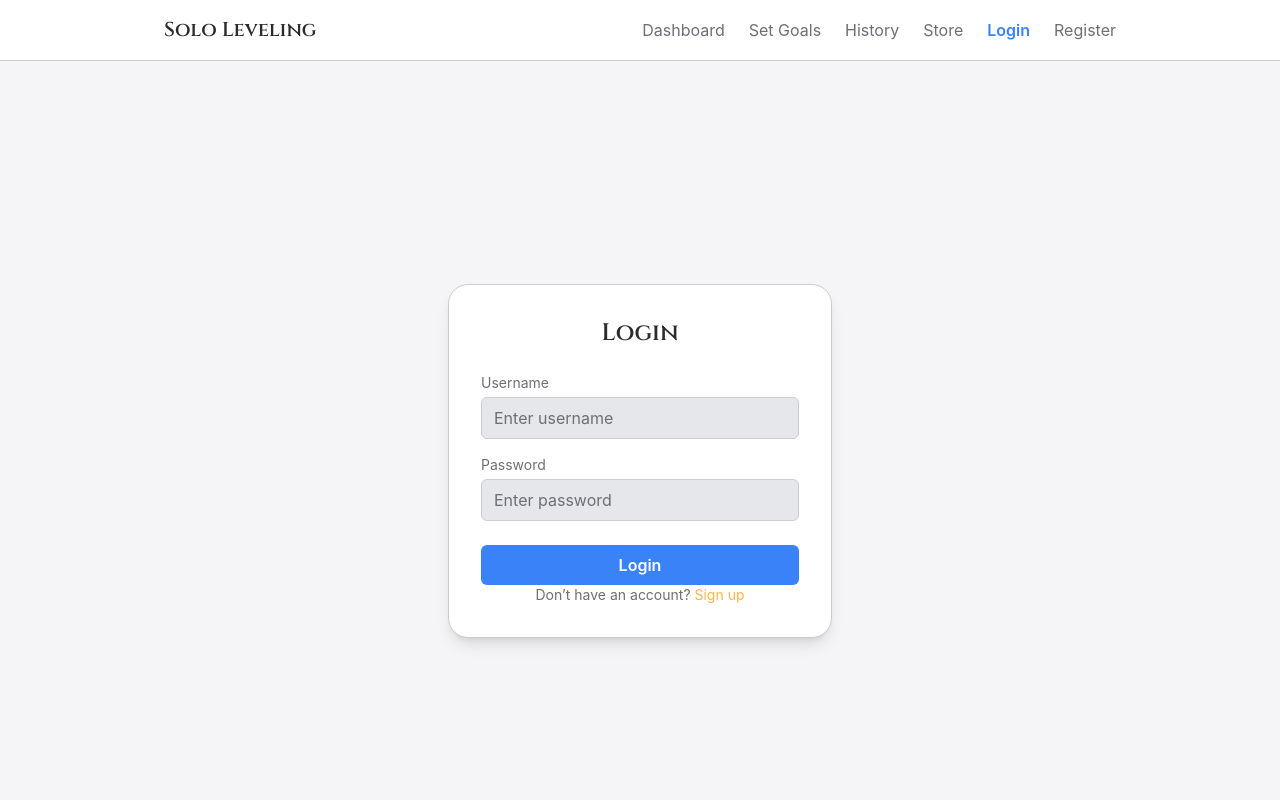
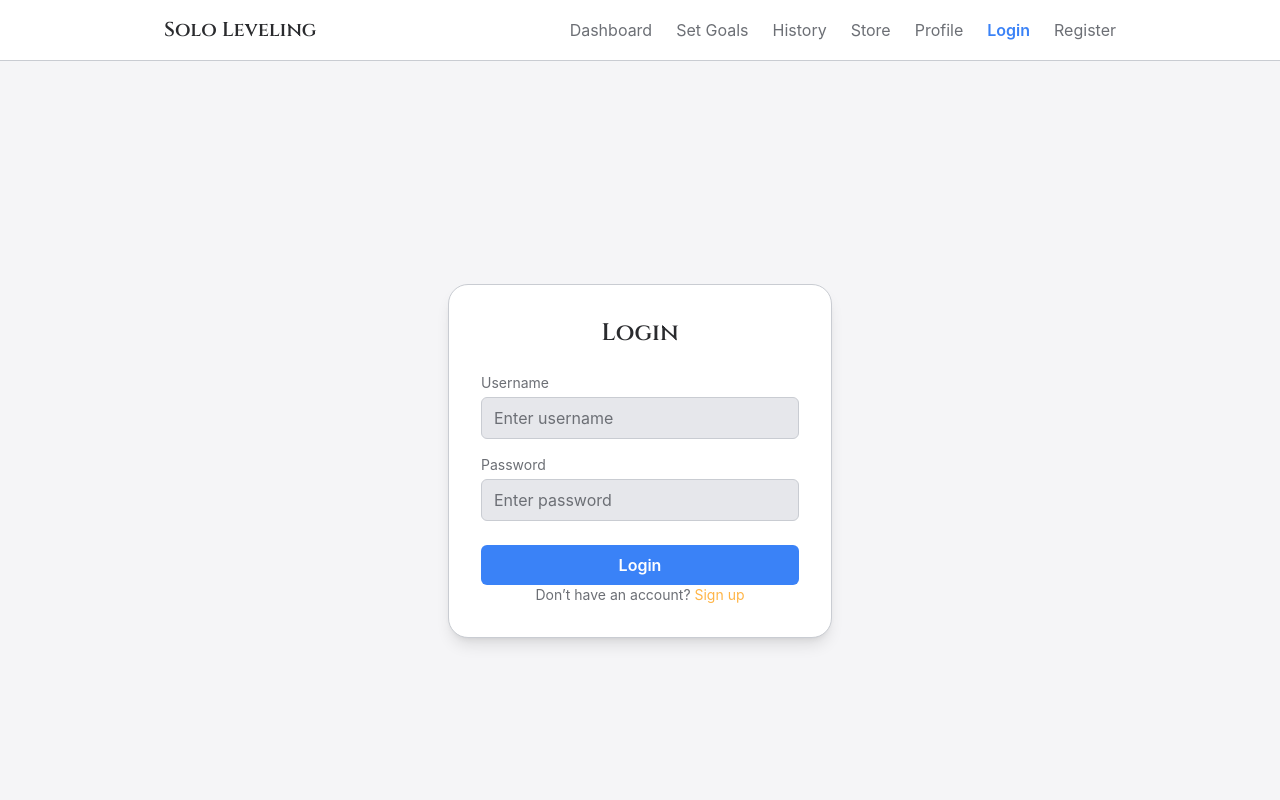
Before and after one commit to bomjuk94/Solo-Leveling-Client, a React (Vite) app: page /login in a window 1280 px wide. Shown: the top 800 px of the page. Built offline with nearby package versions, Linux system fonts and the light colour scheme; a web font is replaced by a local one.

Commit message:
Add profile link to nav

```diff
--- a/src/constants/navLinks.tsx
+++ b/src/constants/navLinks.tsx
@@ -2,6 +2,7 @@ import { type ReactNode } from "react";
 import { MdSpaceDashboard } from "react-icons/md";
 import { FaBullseye, FaHistory, FaStore } from "react-icons/fa";
 import { RiLoginCircleFill, RiUserAddFill } from "react-icons/ri";
+import { IoPerson } from "react-icons/io5";
 
 export type NavLinkItem = {
     path: string
@@ -31,6 +32,11 @@ export const navLinks: NavLinkItem[] = [
         icon: <FaStore className="w-5 h-5 text-[var(--accent-green)]" />,
     },
     {
+        path: "/profile",
+        name: "Profile",
+        icon: <IoPerson className="w-5 h-5 text-[var(--accent-red)]" />,
+    },
+    {
         path: "/login",
         name: "Login",
         icon: <RiLoginCircleFill className="w-5 h-5 text-[var(--accent-blue)]" />,
```
